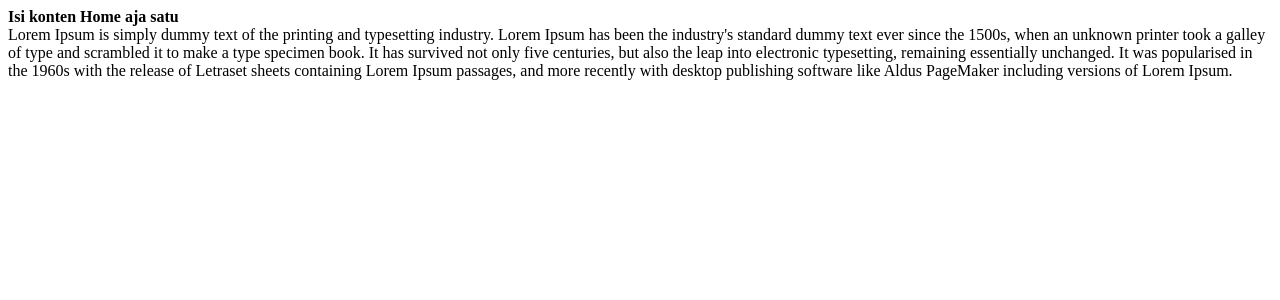
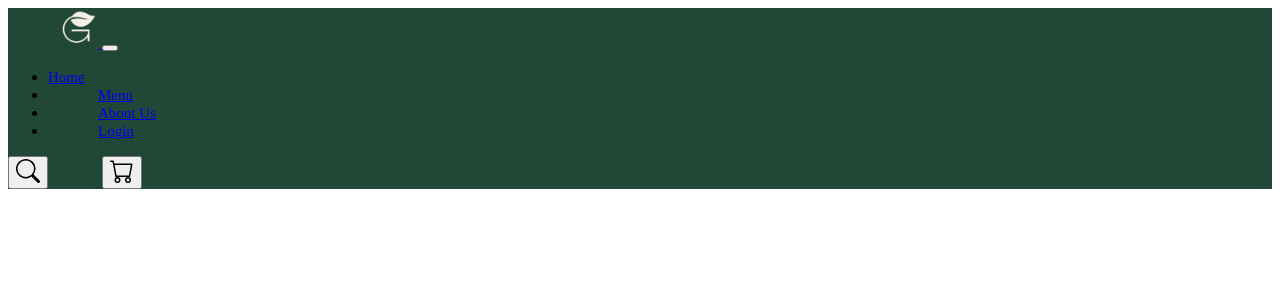
Before and after one commit to mikomeidilianto/project-uas, a CodeIgniter 4 app: the page made by app/Views/user/v_dashboard.php in a window 1280 px wide. Shown: the top 300 px of the page. Run offline with PHP 8.4 and a stand-in for CodeIgniter, Linux system fonts and the light colour scheme; the template is opened without the code that fills it, so the values that code supplies are empty; some libraries are stand-ins or nearby versions.

Commit message:
navbar user -font

```diff
--- a/app/Config/Routes.php
+++ b/app/Config/Routes.php
@@ -5,7 +5,7 @@
 /**
  * @var RouteCollection $routes
  */
-$routes->get('/', '/user/Dashboard::index');
+$routes->get('/', 'user\Dashboard::index');
 
 // $routes->get('/Home', 'Home::index');
 // $routes->get('Home/Artikel', 'Home::Artikel');
--- a/app/Config/Routing.php
+++ b/app/Config/Routing.php
@@ -48,7 +48,7 @@
      *
      * Default: 'Home'
      */
-    public string $defaultController = 'Dashboard';
+    public string $defaultController = 'user/Dashboard';
 
     /**
      * For Defined Routes and Auto Routing.
--- a/app/Controllers/user/Dashboard.php
+++ b/app/Controllers/user/Dashboard.php
@@ -7,6 +7,9 @@
 {
     public function index()
     {
-
+        $data = [
+            'page' => 'user/v_dashboard',
+        ];
+        return view('user/v_template', $data);
     }
 }
--- a/app/Views/user/v_dashboard.php
+++ b/app/Views/user/v_dashboard.php
@@ -1,4 +1,53 @@
-<p>
-    <b>Isi konten Home aja satu</b> <br>
-        Lorem Ipsum is simply dummy text of the printing and typesetting industry. Lorem Ipsum has been the industry's standard dummy text ever since the 1500s, when an unknown printer took a galley of type and scrambled it to make a type specimen book. It has survived not only five centuries, but also the leap into electronic typesetting, remaining essentially unchanged. It was popularised in the 1960s with the release of Letraset sheets containing Lorem Ipsum passages, and more recently with desktop publishing software like Aldus PageMaker including versions of Lorem Ipsum.
-    </p>
+<!DOCTYPE html>
+<html lang="en">
+
+<head>
+    <meta charset="UTF-8">
+    <meta name="viewport" content="width=device-width, initial-scale=1.0">
+    <title>Home</title>
+</head>
+
+<body>
+    <nav class="navbar navbar-expand-lg" style="background-color: #214836;">
+        <div class="container-fluid">
+            <a href="#" class="navbar-brand m-0">
+                <img src="<?= base_url('Admin') ?>/assets/img/Logo-Green-Cloud-Kitchen.png" alt="main_logo" class="navbar-brand-img" width="40" height="40" style="margin-left: 50px;">
+            </a>
+            <button class="navbar-toggler" type="button" data-bs-toggle="collapse" data-bs-target="#navbarNav" aria-controls="navbarNav" aria-expanded="false" aria-label="Toggle navigation">
+                <span class="navbar-toggler-icon"></span>
+            </button>
+            <div class="collapse navbar-collapse " id="navbarNav">
+                <ul class="navbar-nav mx-auto">
+                    <li class="nav-item">
+                        <a class="nav-link active text-white" href="#" style="font-size: 15px; ">Home</a>
+                    </li>
+                    <li class="nav-item">
+                        <a class="nav-link text-white" href="#" style="font-size: 15px; margin-left: 50px;">Menu</a>
+                    </li>
+                    <li class="nav-item">
+                        <a class="nav-link text-white" href="#" style="font-size: 15px; margin-left: 50px;">About Us</a>
+                    </li>
+                    <li class="nav-item">
+                        <a class="nav-link text-white" href="#" style="font-size: 15px; margin-left: 50px;">Login</a>
+                    </li>
+                </ul>
+                <form class="d-flex">
+                    <button class="btn-icon" type="submit">
+                        <svg xmlns="http://www.w3.org/2000/svg" width="24" height="24" fill="currentColor" class="bi bi-search" viewBox="0 0 16 16">
+                            <path d="M11.742 10.344a6.5 6.5 0 1 0-1.397 1.398h-.001q.044.06.098.115l3.85 3.85a1 1 0 0 0 1.415-1.414l-3.85-3.85a1 1 0 0 0-.115-.1zM12 6.5a5.5 5.5 0 1 1-11 0 5.5 5.5 0 0 1 11 0" />
+                        </svg>
+                    </button>
+                    <button class="btn-icon" type="submit" style="margin-left: 50px; margin-right: 50px;">
+                        <svg xmlns="http://www.w3.org/2000/svg" width="24" height="24" fill="currentColor" class="bi bi-cart" viewBox="0 0 16 16">
+                            <path d="M0 1.5A.5.5 0 0 1 .5 1H2a.5.5 0 0 1 .485.379L2.89 3H14.5a.5.5 0 0 1 .491.592l-1.5 8A.5.5 0 0 1 13 12H4a.5.5 0 0 1-.491-.408L2.01 3.607 1.61 2H.5a.5.5 0 0 1-.5-.5M3.102 4l1.313 7h8.17l1.313-7zM5 12a2 2 0 1 0 0 4 2 2 0 0 0 0-4m7 0a2 2 0 1 0 0 4 2 2 0 0 0 0-4m-7 1a1 1 0 1 1 0 2 1 1 0 0 1 0-2m7 0a1 1 0 1 1 0 2 1 1 0 0 1 0-2" />
+                        </svg>
+                    </button>
+                </form>
+            </div>
+        </div>
+    </nav>
+
+    <script src="https://cdn.jsdelivr.net/npm/bootstrap@5.3.0-alpha3/dist/js/bootstrap.bundle.min.js"></script>
+</body>
+
+</html>
--- /dev/null
+++ b/public/Admin/assets/css/style-global.css
@@ -0,0 +1,5 @@
+@import url('https://fonts.googleapis.com/css2?family=Poppins:ital,wght@0,100;0,200;0,300;0,400;0,500;0,600;0,700;0,800;0,900;1,100;1,200;1,300;1,400;1,500;1,600;1,700;1,800;1,900&display=swap');
+
+body{
+    font-family: 'Poppins';
+}
```
Also changed, not shown: app/Views/user/v_template.php (added, +40 -0 lines), public/Admin/assets/img/Logo-Green-Cloud-Kitchen.png (added).
